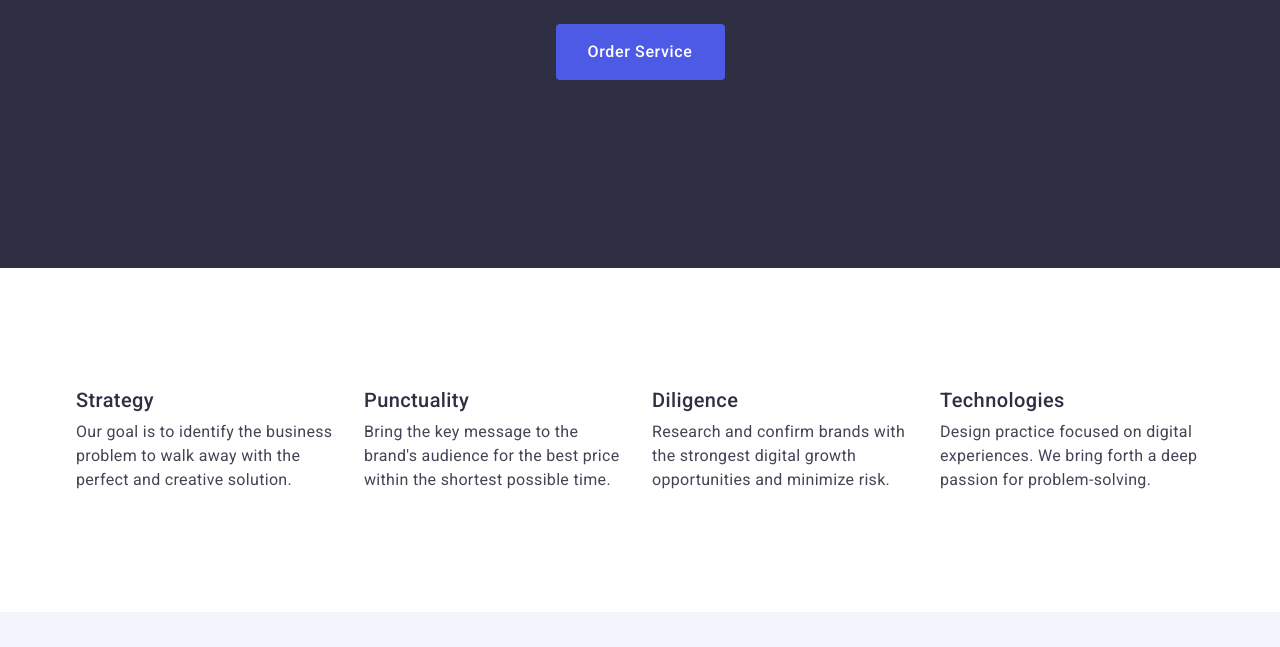
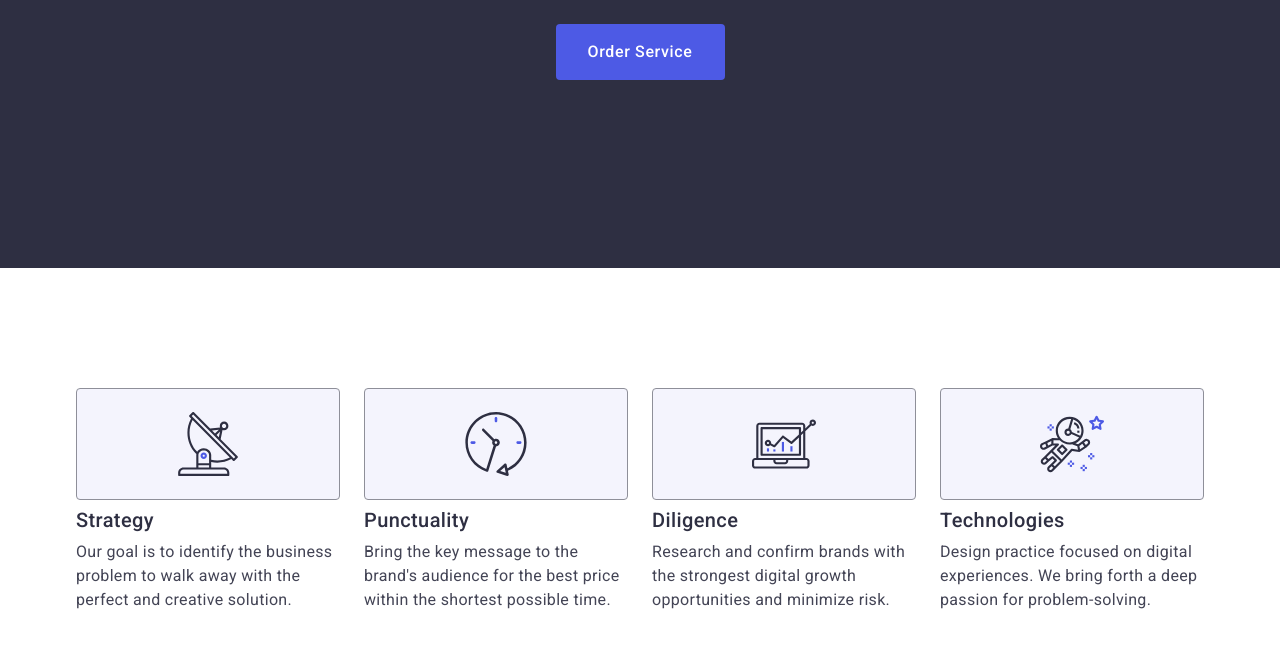
Before and after one commit to AveAverin/goit-markup-hw-04, a plain HTML site: page index.html in a window 1280 px wide. Shown: the part 405-1052 px from the top of the page. Drawn offline with nearby package versions, Linux system fonts and the light colour scheme.

Commit message:
features

```diff
--- a/css/styles.css
+++ b/css/styles.css
@@ -197,6 +197,18 @@
     width: calc((100% - 72px) / 4);
 }
 
+.features-discipline {
+    background-color: #f4f4fd;
+    border: 1px solid #8e8f99;
+    border-radius: 4px;
+    width: 264px;
+    height: 112px;
+    display: flex;
+    align-items: center;
+    justify-content: center;
+    margin-bottom: 8px;
+}
+
 .features-subtitle {
     margin-bottom: 8px;
     font-weight: 500;
--- a/index.html
+++ b/index.html
@@ -65,6 +65,11 @@
           <h2 class="features-title visually-hidden">features</h2>
           <ul class="features-list">
             <li class="features-item">
+              <div class="features-discipline">
+                <svg class="features-icon" width="64" height="64">
+                  <use href="./images/icons.svg#icon-antenna"></use>
+                </svg>
+              </div>
               <h3 class="features-subtitle">Strategy</h3>
               <p class="features-text">
                 Our goal is to identify the business problem to walk away with the perfect and
@@ -72,6 +77,11 @@
               </p>
             </li>
             <li class="features-item">
+              <div class="features-discipline">
+                <svg class="features-icon" width="64" height="64">
+                  <use href="./images/icons.svg#icon-clock"></use>
+                </svg>
+              </div>
               <h3 class="features-subtitle">Punctuality</h3>
               <p class="features-text">
                 Bring the key message to the brand's audience for the best price within the shortest
@@ -79,6 +89,11 @@
               </p>
             </li>
             <li class="features-item">
+              <div class="features-discipline">
+                <svg class="features-icon" width="64" height="64">
+                  <use href="./images/icons.svg#icon-diagram"></use>
+                </svg>
+              </div>
               <h3 class="features-subtitle">Diligence</h3>
               <p class="features-text">
                 Research and confirm brands with the strongest digital growth opportunities and
@@ -86,6 +101,11 @@
               </p>
             </li>
             <li class="features-item">
+              <div class="features-discipline">
+                <svg class="features-icon" width="64" height="64">
+                  <use href="./images/icons.svg#icon-astronaut"></use>
+                </svg>
+              </div>
               <h3 class="features-subtitle">Technologies</h3>
               <p class="features-text">
                 Design practice focused on digital experiences. We bring forth a deep passion for
```
